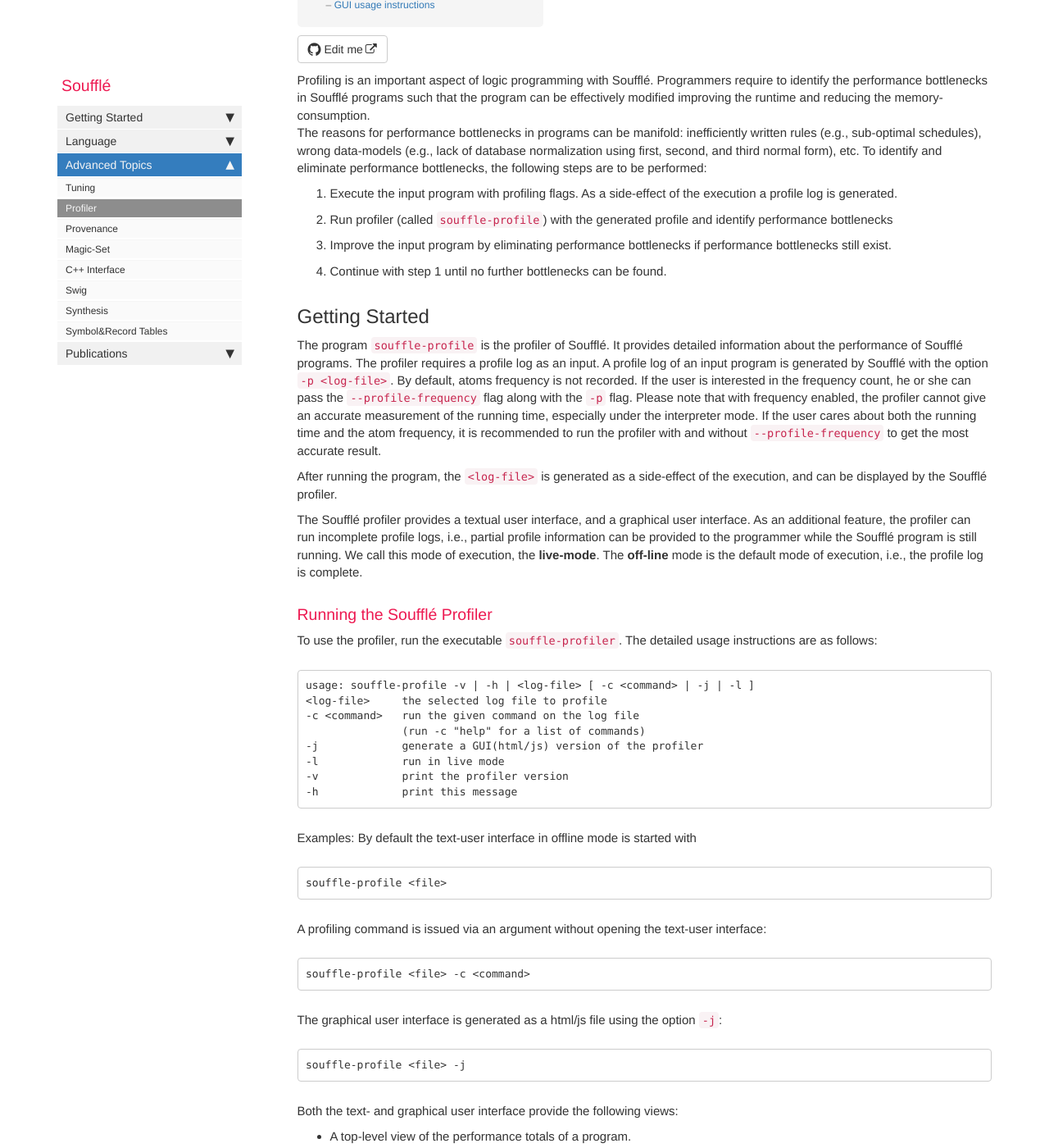
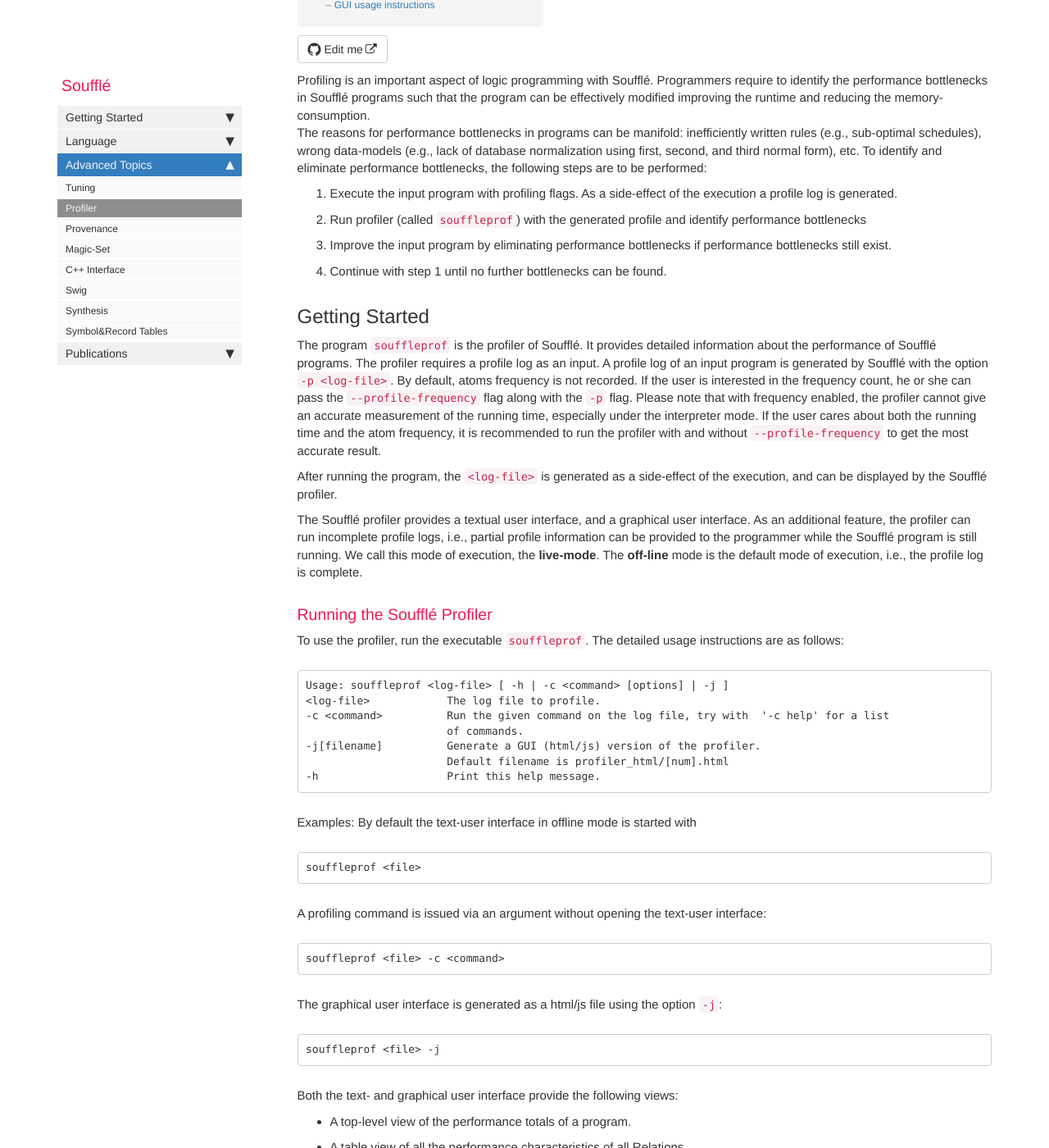
Before and after one commit to souffle-lang/souffle-lang.github.io, a Jekyll site: the page built from pages/docs/profiler.md, in a window 1280 px wide and 1400 px high, scrolled down 326 px. Shown: the whole window at 82% size. Built offline with Jekyll 4.4.1, drawn with Linux system fonts in a browser that asks for light colours; comment, search, counter and statistics services are not loaded; some of the changed text lies outside the part shown.

Commit message:
Change souffle-profile to souffleprof

````diff
--- a/pages/docs/profiler.md
+++ b/pages/docs/profiler.md
@@ -14,13 +14,13 @@ wrong data-models (e.g., lack of database normalization using first, second, and
 etc.
 To identify and eliminate performance bottlenecks, the following steps are to be performed:
 1. Execute the input program with profiling flags. As a side-effect of the execution a profile log is generated.
-2. Run profiler (called ```souffle-profile```) with the generated profile and identify performance bottlenecks
+2. Run profiler (called ```souffleprof```) with the generated profile and identify performance bottlenecks
 3. Improve the input program by eliminating performance bottlenecks if performance bottlenecks still exist.
 4. Continue with step 1 until no further bottlenecks can be found.
 
 ## Getting Started
 
-The program ```souffle-profile``` is the profiler of Soufflé.
+The program ```souffleprof``` is the profiler of Soufflé.
 It provides detailed information about the performance of Soufflé programs.
 The profiler requires a profile log as an input.
 A profile log of an input program is generated by Soufflé with the option ```-p <log-file>```.
@@ -40,34 +40,33 @@ The **off-line** mode is the default mode of execution,  i.e., the profile log i
 
 ### Running the Soufflé Profiler
 
-To use the profiler, run the executable ```souffle-profiler```.
+To use the profiler, run the executable ```souffleprof```.
 The detailed usage instructions are as follows:
 
 ```
-usage: souffle-profile -v | -h | <log-file> [ -c <command> | -j | -l ]
-<log-file>     the selected log file to profile
--c <command>   run the given command on the log file
-               (run -c "help" for a list of commands)
--j             generate a GUI(html/js) version of the profiler
--l             run in live mode
--v             print the profiler version
--h             print this message
+Usage: souffleprof <log-file> [ -h | -c <command> [options] | -j ]
+<log-file>            The log file to profile.
+-c <command>          Run the given command on the log file, try with  '-c help' for a list
+                      of commands.
+-j[filename]          Generate a GUI (html/js) version of the profiler.
+                      Default filename is profiler_html/[num].html
+-h                    Print this help message.
 ```
 
 Examples:
 By default the text-user interface in offline mode is started with
 ```
-souffle-profile <file>
+souffleprof <file>
 ```
 
 A profiling command is issued via an argument without opening the text-user interface:
 ```
-souffle-profile <file> -c <command>
+souffleprof <file> -c <command>
 ```
 
 The graphical user interface is generated as a html/js file using the option ```-j```:
 ```
-souffle-profile <file> -j
+souffleprof <file> -j
 ```
 
 Both the text- and graphical user interface provide the following views:
@@ -130,7 +129,7 @@ The Soufflé profiler uses a browser to visualize the profile log.
 To create a html/js file for profiling, run the profiler with the ```-j``` flag as below:
 
 ```
-souffle-profile <log file> -j
+souffleprof <log file> -j
 ```
 
 The html/js file will be saved in the current working directory as
````
Also changed, not shown: pages/docs/build.md (+1 -1 lines), pages/docs/execute.md (+1 -1 lines), pages/docs/simple.md (+3 -3 lines), pages/docs/tuning.md (+1 -1 lines).
